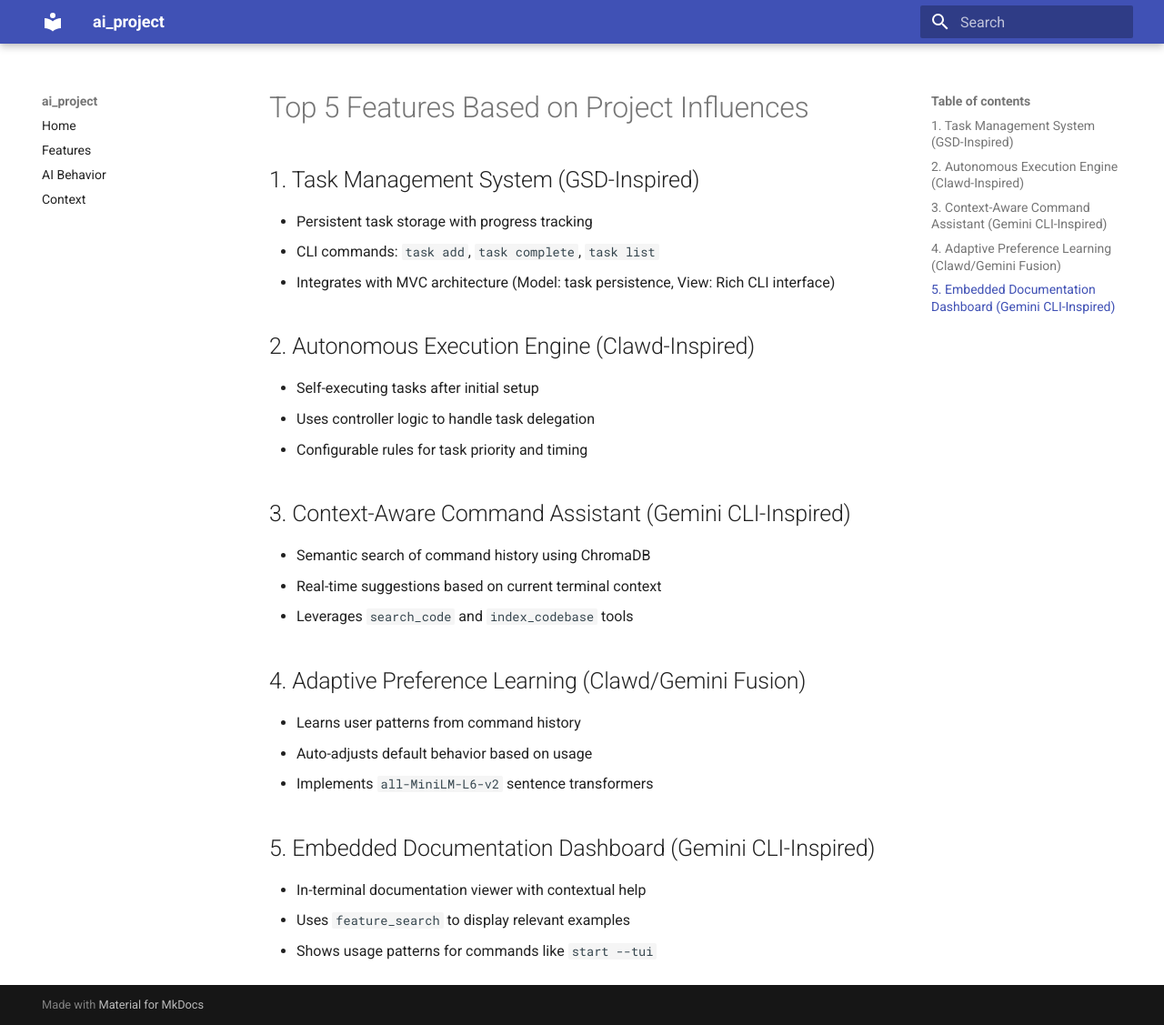
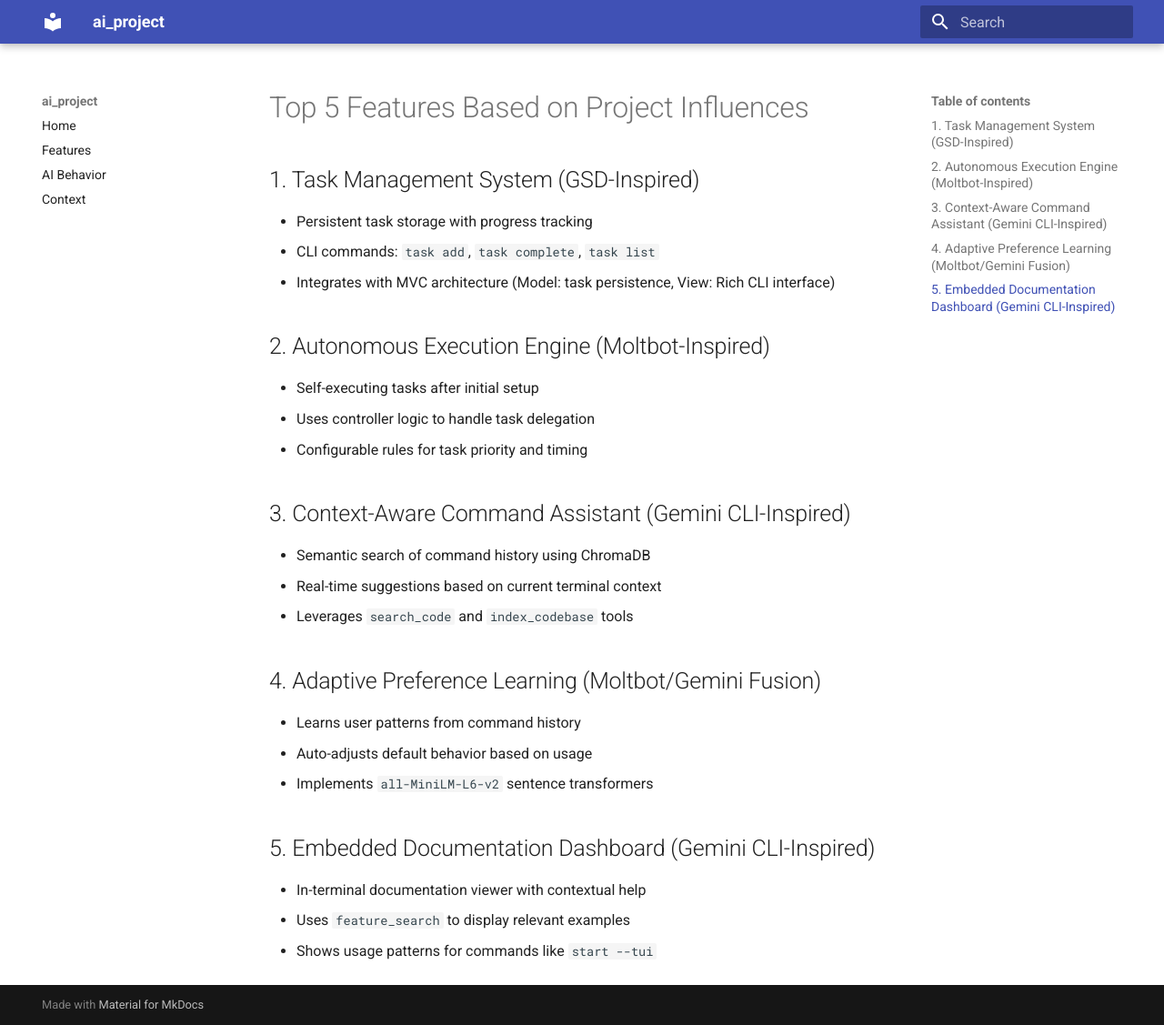
Before and after one commit to jlwestsr/nebulus-atom, an MkDocs documentation site: the page built from docs/features/gemini_features.md, in a window 1280 px wide and 1127 px high. Shown: the whole window at 91% size. Built offline with MkDocs 1.6.1 and Material for MkDocs 9.7.7, drawn with Linux system fonts in a browser that asks for light colours.

Commit message:
chore: rebrand Clawd to Moltbot and update documentation URLs

```diff
--- a/docs/features/gemini_features.md
+++ b/docs/features/gemini_features.md
@@ -5,7 +5,7 @@
 - CLI commands: `task add`, `task complete`, `task list`
 - Integrates with MVC architecture (Model: task persistence, View: Rich CLI interface)
 
-## 2. Autonomous Execution Engine (Clawd-Inspired)
+## 2. Autonomous Execution Engine (Moltbot-Inspired)
 - Self-executing tasks after initial setup
 - Uses controller logic to handle task delegation
 - Configurable rules for task priority and timing
@@ -15,7 +15,7 @@
 - Real-time suggestions based on current terminal context
 - Leverages `search_code` and `index_codebase` tools
 
-## 4. Adaptive Preference Learning (Clawd/Gemini Fusion)
+## 4. Adaptive Preference Learning (Moltbot/Gemini Fusion)
 - Learns user patterns from command history
 - Auto-adjusts default behavior based on usage
 - Implements `all-MiniLM-L6-v2` sentence transformers
```
Also changed, not shown: CONTEXT.md (+1 -1 lines), GEMINI.md (+2 -2 lines).
